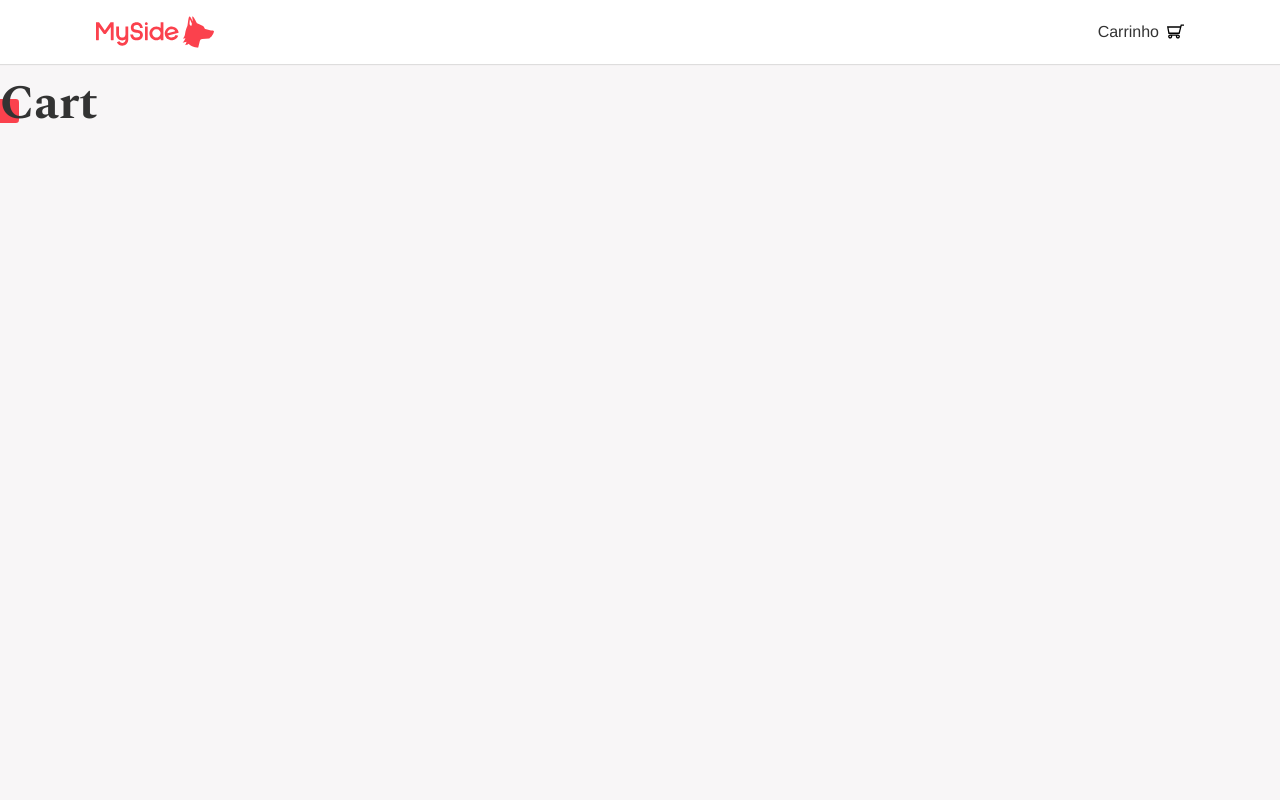
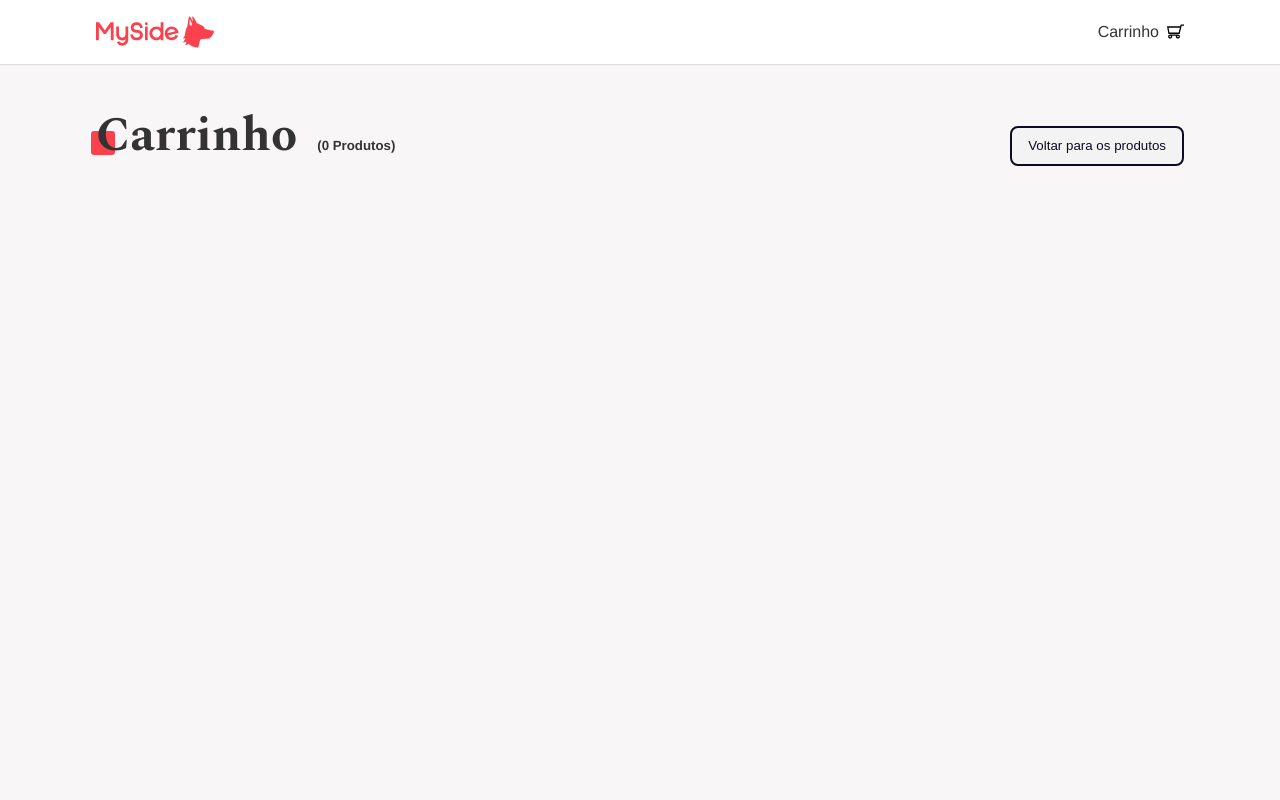
Before and after one commit to DaniloD30/my-side-store, a Next.js app: page /cart in a window 1280 px wide. Shown: the top 800 px of the page. Built offline with nearby package versions, Linux system fonts and the light colour scheme.

Commit message:
feat: cart

```diff
--- /dev/null
+++ b/src/app/cart/cart.module.css
@@ -0,0 +1,59 @@
+.containerTitleAndButton {
+    display: flex;
+    align-items: baseline;
+    justify-content: space-between;
+    gap: 20px;
+}
+
+.containerTitle {
+    display: flex;
+    align-items: baseline;
+    gap: 20px;
+}
+
+.titleProduct {
+    margin-bottom: 10px;
+}
+
+.containerCardCart {
+    display: flex;
+    width: 60%;
+    height: 224px;
+    margin-top: 20px;
+    border: 2px solid #000;
+    background-color: #fff;
+    padding: 1.5rem;
+    border-radius: 5px;
+    transition: all 0.2s ease-out 0ms;
+}
+
+.containerText {
+    display: flex;
+    gap: 10px
+}
+
+.containerCardCart:hover {
+    box-shadow: 5px 10px 0 #000;
+    transform: scale(1.05);
+}
+
+.selectCategory {
+    cursor: pointer;
+    height: 40px;
+    line-height: 28px;
+    padding: 0 1rem;
+    border: 2px solid;
+    border-radius: 8px;
+    outline: none;
+    background-color: #f3f3f4;
+    color: #0d0c22;
+    transition: .3s ease;
+}
+
+.selectCategory:focus,
+.selectCategory:hover {
+    outline: none;
+    border-color: rgba(234, 76, 137, 0.4);
+    background-color: #fff;
+    box-shadow: 0 0 0 4px rgb(234 76 137 / 10%);
+}
--- a/src/app/cart/page.tsx
+++ b/src/app/cart/page.tsx
@@ -1,3 +1,60 @@
+"use client";
+
+import { useProduct } from "@/context/ProductContext";
+import style from "./cart.module.css";
+import Image from "next/image";
+
+//TODO: your cart is empty
+//TODO: Verificar a quantidade de itens do carrinho
+//TODO: Remover item do carrinho
+
 export default function Cart() {
-  return <h1 className="title">Cart</h1>;
+  const { productsCart } = useProduct();
+  return (
+    <section className="container mainContainer">
+      <div className={style.containerTitleAndButton}>
+        <div className={style.containerTitle}>
+          <h1 className="title">Carrinho</h1>
+          <h5>{`(${productsCart.length} Produtos)`}</h5>
+        </div>
+        <div>
+          <button className={style.selectCategory}>
+            Voltar para os produtos
+          </button>
+        </div>
+      </div>
+      {productsCart.map((product) => (
+        <div className={style.containerCardCart}>
+          <Image
+            src={product.image}
+            alt={product.title}
+            width={200}
+            height={200}
+            sizes="80vw"
+          />
+          <div>
+            <div className={style.titleProduct}>
+              <h4>{product.title}</h4>
+            </div>
+            <div className={style.containerText}>
+              <h4>Marca:</h4>
+              <p>{product.brand.toUpperCase()} </p>
+            </div>
+            <div className={style.containerText}>
+              <h4>Modelo:</h4>
+              <p>{product.model.toUpperCase()} </p>
+            </div>
+            <div className={style.containerText}>
+              <h4>Cor:</h4>
+              <p>{product.color.toUpperCase()} </p>
+            </div>
+            <div className={style.containerText}>
+              <h4>Preço:</h4>
+              <p>${product.price} </p>
+            </div>
+          </div>
+        </div>
+      ))}
+    </section>
+  );
 }
--- a/src/components/CardProduct/card-product.module.css
+++ b/src/components/CardProduct/card-product.module.css
@@ -3,16 +3,16 @@
     flex-direction: column;
     justify-content: center;
     width: 320px;
-    height: 500px;
+    min-height: 500px;
     border: 2px solid #000;
     background-color: #fff;
     padding: 1.5rem;
-    box-shadow: 5px 10px 0 #000;
     border-radius: 5px;
     transition: all 0.2s ease-out 0ms;
 }
 
 .card:hover {
+    box-shadow: 5px 10px 0 #000;
     transform: scale(1.05);
 }
 
```
Also changed, not shown: src/app/product/[id]/page.tsx (+6 -2 lines).
